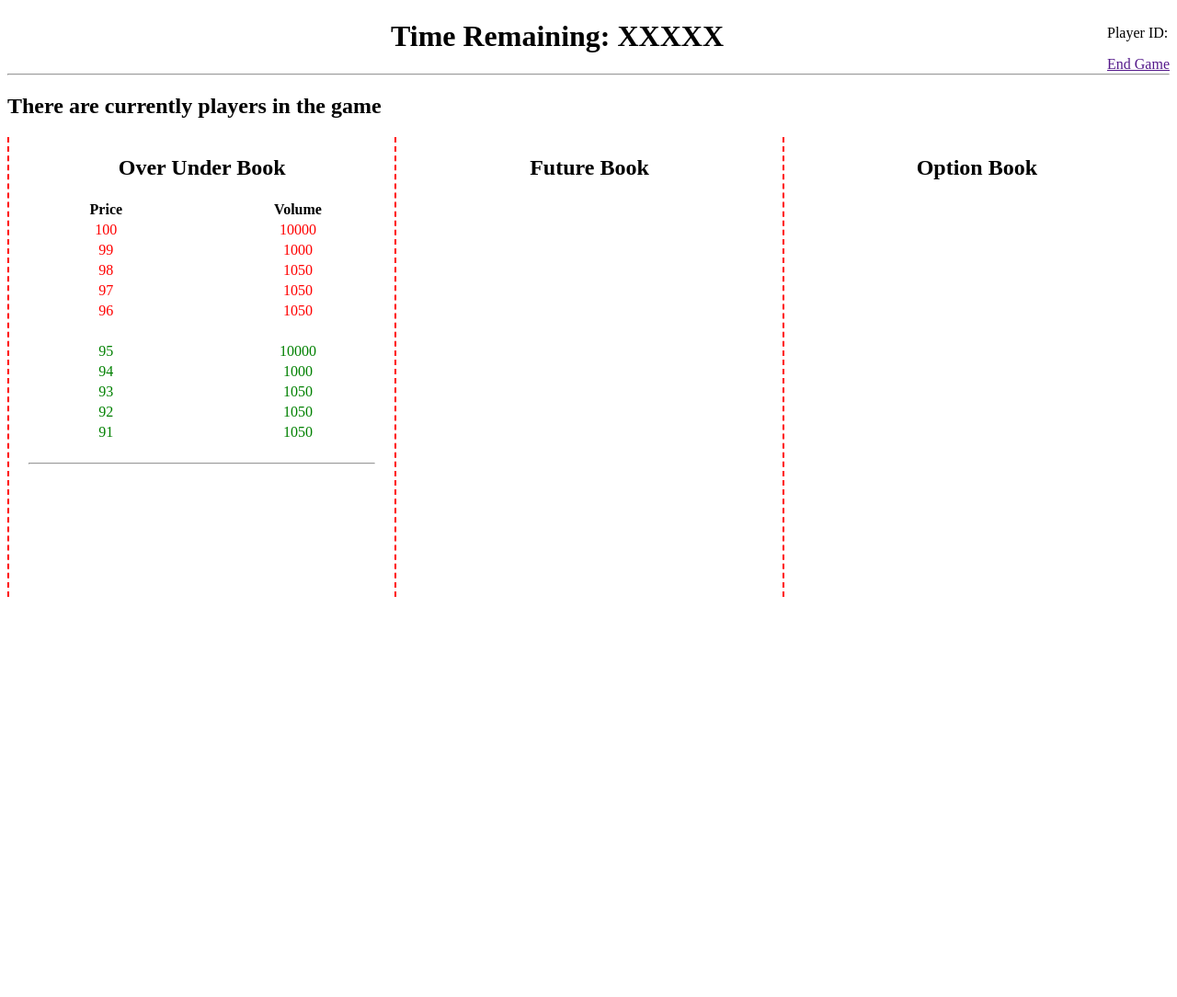
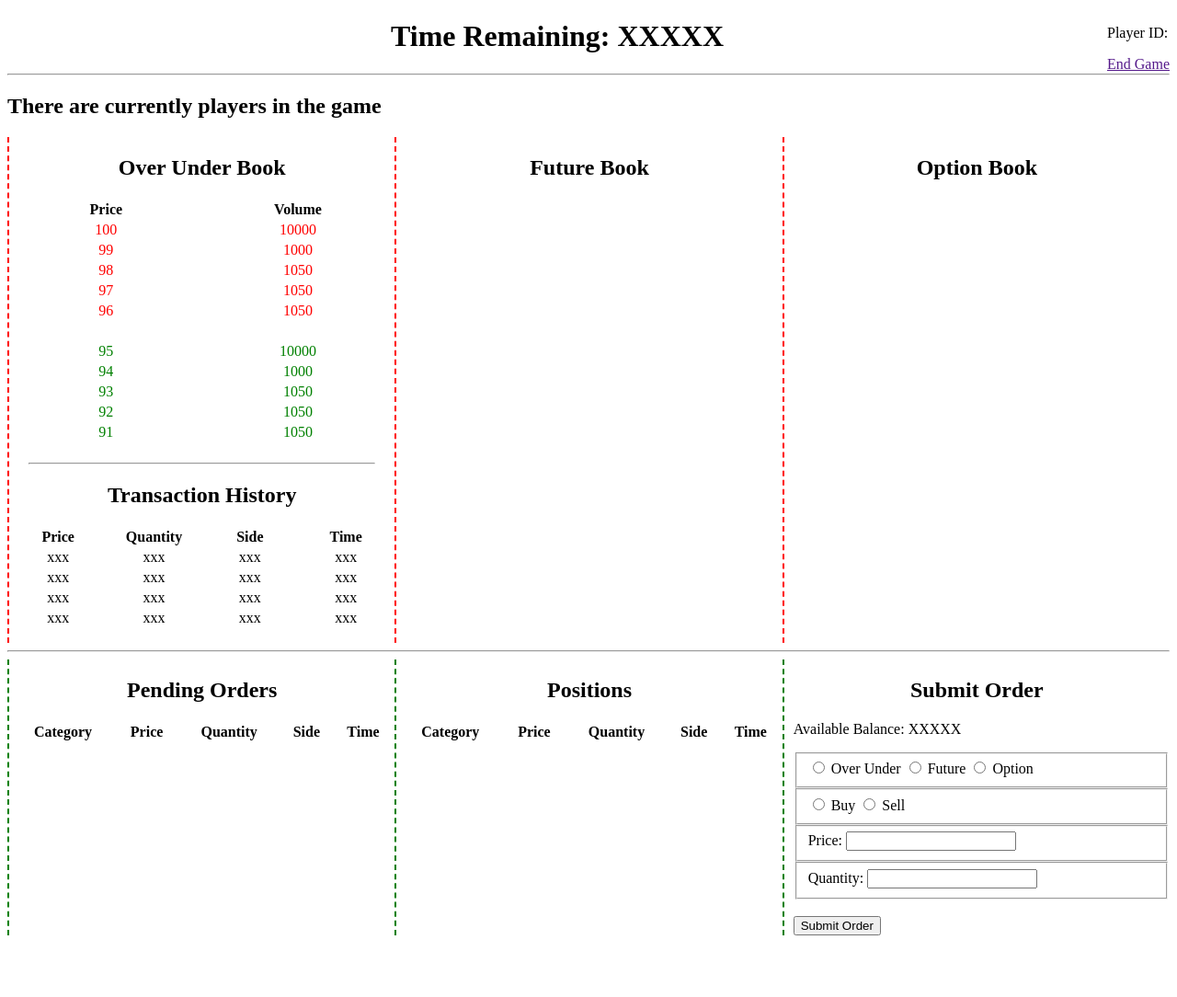
Before and after one commit to tongzhi1998/Market_Making_Game, a Flask app: template templates/room.html in a window 1280 px wide. Shown: the whole page at 92% size. Before the commit the page ends 649 px from the top, so only its background shows below. Run offline with Flask 2, Linux system fonts and the light colour scheme; the template is opened without the code that fills it, so the values that code supplies are empty; some libraries are stand-ins or nearby versions.

Commit message:
frontend layout completed

```diff
--- a/main.py
+++ b/main.py
@@ -84,21 +84,22 @@ def process_order(msg):
 
     order = Order(player_id, type, side, price, quantity, datetime.utcnow())
 
-    if type == "over_under":
-        orderbook = game.over_under_book
-        trading_price, bids, asks = orderbook.match_order(order)
-        print("trading price", trading_price)
-        print("bid list", bids)
-        print("ask list", asks)
-        emit("update", {
-            "type": type,
-            "trading_price": trading_price,
-            "bids": bids,
-            "asks": asks,
-            "transaction":[] # TODO: Need modification here
-        }, broadcast = True)
-
-
+    orderbook = game.over_under_book
+    if type == "future":
+        orderbook = game.future_book
+    elif type == "option":
+        orderbook = game.option_book
+    trading_price, bids, asks = orderbook.match_order(order)
+    # print("trading price", trading_price)
+    # print("bid list", bids)
+    # print("ask list", asks)
+    emit("update", {
+        "type": type,
+        "trading_price": trading_price,
+        "bids": bids,
+        "asks": asks,
+        "transaction":[] # TODO: Need modification here
+    }, broadcast = True)
 
 
     print(player_id, type, side, price, quantity)
--- a/templates/room.html
+++ b/templates/room.html
@@ -6,7 +6,7 @@
     <meta name="viewport" content="width=device-width, initial-scale=1.0">
 
     <script src="https://cdn.socket.io/4.4.1/socket.io.min.js" integrity="sha384-fKnu0iswBIqkjxrhQCTZ7qlLHOFEgNkRmK2vaO/LbTZSXdJfAu6ewRBdwHPhBo/H" crossorigin="anonymous"></script>
-    <link rel="stylesheet" type="text/css" href= "{{ url_for('static',filename='room.css') }}">
+    <!-- <link rel="stylesheet" type="text/css" href= "{{ url_for('static',filename='room.css') }}"> -->
 
     <title>Game Room</title>
 
@@ -48,6 +48,14 @@
     </script>
 
     <style>
+        body{
+            height: 100%;
+        }
+
+        .centered{
+            text-align: center;
+        }
+
         #time{
             text-align: center;
         }
@@ -59,39 +67,37 @@
             clear: both;
         }
 
-        .container {
+        .orderbook_container {
             display: flex;                  /* establish flex container */
             flex-direction: row;            /* default value; can be omitted */
             flex-wrap: nowrap;              /* default value; can be omitted */
             justify-content: space-between; /* switched from default (flex-start, see below) */
             width: 100%;
-            height: 500px;
+            height: 550px;
         }
-        .container > div {
+        .orderbook_container > div {
             width: 33.3%;
             height: 100%;
             border-left: 2px dashed red;
         }
 
-        .orderbook_title{
+        .orderbook_title, .transaction_title{
             text-align: center;
         }
 
-        table{
+        .ask_table, .bid_table {
            width: 100%;
            margin-bottom: 5%;
            text-align: center;
         }
 
-        td{
+        .ask_table td{
             width: 50%;
-        }
-
-        .ask_table td{
-           color:red;
+            color:red;
         }
 
         .bid_table td{
+            width: 50%;
             color: green;
         }
 
@@ -99,6 +105,74 @@
             margin-left: 5%;
             margin-right: 5%;
         }
+
+        .sub_container{
+            overflow: hidden;
+            overflow-y:scroll;
+        }
+
+        .container20{
+            height: 20%;
+        }
+
+        .container_full{
+            height:100%;
+        }
+
+        .transaction_table{
+            width: 100%;
+            text-align: center;
+        }
+
+        .transaction_table td{
+            width: 25%;
+        }
+
+        .pending_orders_table{
+            width: 100%;
+        }
+
+        td .pending_orders_table{
+            width:20%;
+        }
+
+        .positions_table{
+            width: 100%;
+        }
+
+        td .positions_table{
+            width:20%;
+        }
+
+
+        .info_container{
+            display: flex;                  /* establish flex container */
+            flex-direction: row;            /* default value; can be omitted */
+            flex-wrap: nowrap;              /* default value; can be omitted */
+            justify-content: space-between; /* switched from default (flex-start, see below) */
+            width: 100%;
+            height: 300px;
+        }
+
+        .info_container > div {
+            width: 33.33%;
+            height: 100%;
+            border-left: 2px dashed green;
+        }
+
+        #submit_form {
+            margin-left: 10px;
+        }
+
+        #available_balance{
+            margin-left: 10px;
+        }
+
+        /* #submit_order{
+            padding-left: 10px;
+        } */
+
+
 
 
     </style>
@@ -120,8 +194,8 @@
         {% endif %}
     </div>
 
-    <div class = "container">
-        <div class = "orderbook" id = "over_under">
+    <div class = "orderbook_container">
+        <div class = "orderbook" id = "over_under_book">
             <h2 class = "orderbook_title" id = "over_under_title"> Over Under Book </h2>
 
             <table class = "ask_table" id = "over_under_ask_table">
@@ -179,7 +253,47 @@
             </table>
 
             <hr id = "book_transaction_separation">
-
+            <h2 class = "transaction_title">Transaction History</h2>
+            <div class = "sub_container container20" id = "transaction_container">
+                <table class = "transaction_table" id = "over_under_transaction_table">
+                    <tr>
+                        <th>Price</th>
+                        <th>Quantity</th>
+                        <th>Side</th>
+                        <th>Time</th>
+                    </tr>
+                    <tr>
+                        <td>xxx</td>
+                        <td>xxx</td>
+                        <td>xxx</td>
+                        <td>xxx</td>
+                    </tr>
+                    <tr>
+                        <td>xxx</td>
+                        <td>xxx</td>
+                        <td>xxx</td>
+                        <td>xxx</td>
+                    </tr>
+                    <tr>
+                        <td>xxx</td>
+                        <td>xxx</td>
+                        <td>xxx</td>
+                        <td>xxx</td>
+                    </tr>
+                    <tr>
+                        <td>xxx</td>
+                        <td>xxx</td>
+                        <td>xxx</td>
+                        <td>xxx</td>
+                    </tr>
+                    <tr>
+                        <td>xxx</td>
+                        <td>xxx</td>
+                        <td>xxx</td>
+                        <td>xxx</td>
+                    </tr>
+                </table>
+            </div>
 
         </div>
 
@@ -192,14 +306,83 @@
         </div>
     </div>
 
+    <!-- End of OrderBook container -->
+    <hr id = "order_info_separation">
+
+    <div class = "info_container">
+        <div id = "pending_orders">
+            <h2 class = "centered" id = "pending_orders_title">Pending Orders</h2>
+            <div class = "sub_container container_full" id = "pending_orders_container">
+                <table class = "pending_orders_table">
+                    <tr>
+                        <th>Category</th>
+                        <th>Price</th>
+                        <th>Quantity</th>
+                        <th>Side</th>
+                        <th>Time</th>
+                    </tr>
+                </table>
+            </div>
+        </div>
+
+        <div id = "positions">
+            <h2 class = "centered" id = "positions_title">Positions</h2>
+            <div class = "sub_container container_full" id = "positions_container">
+                <table class = "positions_table">
+                    <tr>
+                        <th>Category</th>
+                        <th>Price</th>
+                        <th>Quantity</th>
+                        <th>Side</th>
+                        <th>Time</th>
+                    </tr>
+                </table>
+            </div>
+        </div>
+
+        <div id = "submit_order">
+            <h2 class = "centered" id = "submit_order_title"> Submit Order </h2>
+            <p id = "available_balance">Available Balance: XXXXX</p>
+            <div id = "over_under_submit_order">
+                <form id = "submit_form">
+                    <fieldset>
+                        <input type="radio" id="over_under_order" name="type" value="over_under"> Over Under
+                        <input type="radio" id="future_order" name="type" value="future"> Future
+                        <input type="radio" id="option_order" name="type" value="option"> Option
+                    </fieldset>
+                    <fieldset>
+                        <input type="radio" id="buy" name="side" value="buy"> Buy
+                        <input type="radio" id="sell" name="side" value="sell"> Sell
+                    </fieldset>
+
+                    <fieldset>
+                        Price: <input id = "price">
+                    </fieldset>
+                    <fieldset>
+                        Quantity: <input id = "quantity">
+                    </fieldset>
+                    <br>
+                    <button type = "submit"> Submit Order </button>
+                </form>
+            </div>
+        </div>
+    </div>
+
+
+
 
     <script>
-
-        const form = document.querySelector('form'); // I think we need an array here
+        const form = document.querySelector('form');
         form.addEventListener('submit', event => {
             // submit event detected
             event.preventDefault();
-            let type = "over_under"; // Hard coded for now
+            let type = "over_under";
+            if(document.querySelector("#future_order").checked){
+                type = "future";
+            }else if(document.querySelector("#option_order").checked){
+                type = "option";
+            }
+
             let side = "buy";
             if (document.querySelector("#sell").checked){
                 side = "sell";
@@ -208,6 +391,7 @@
             let quantity = document.querySelector("#quantity").value
             let player_id = document.querySelector("#client_id").innerHTML;
 
+            // We leave the time to the backend
             socket.emit("order", {
                 "player_id": player_id,
                 "type": type,
```
